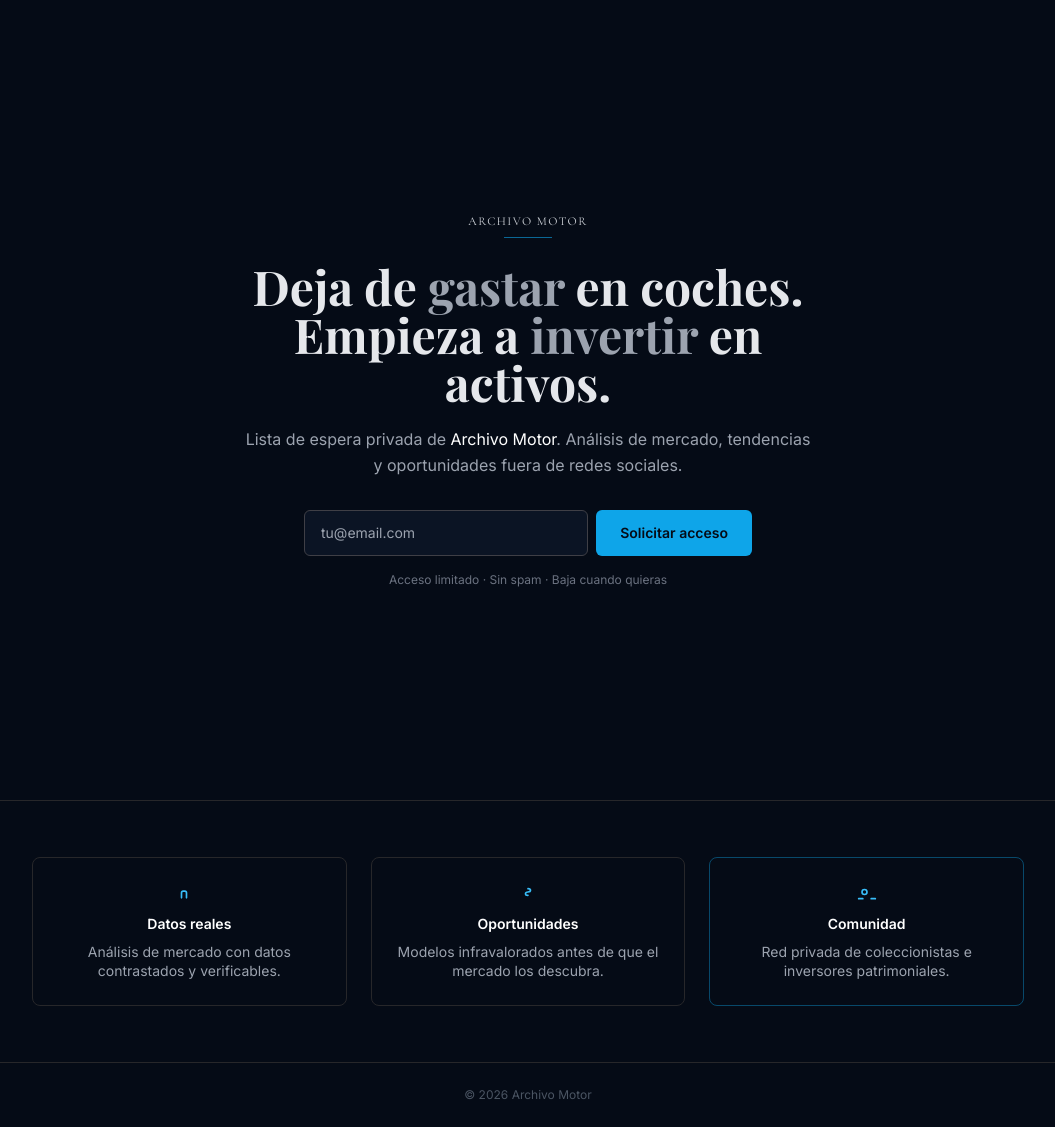
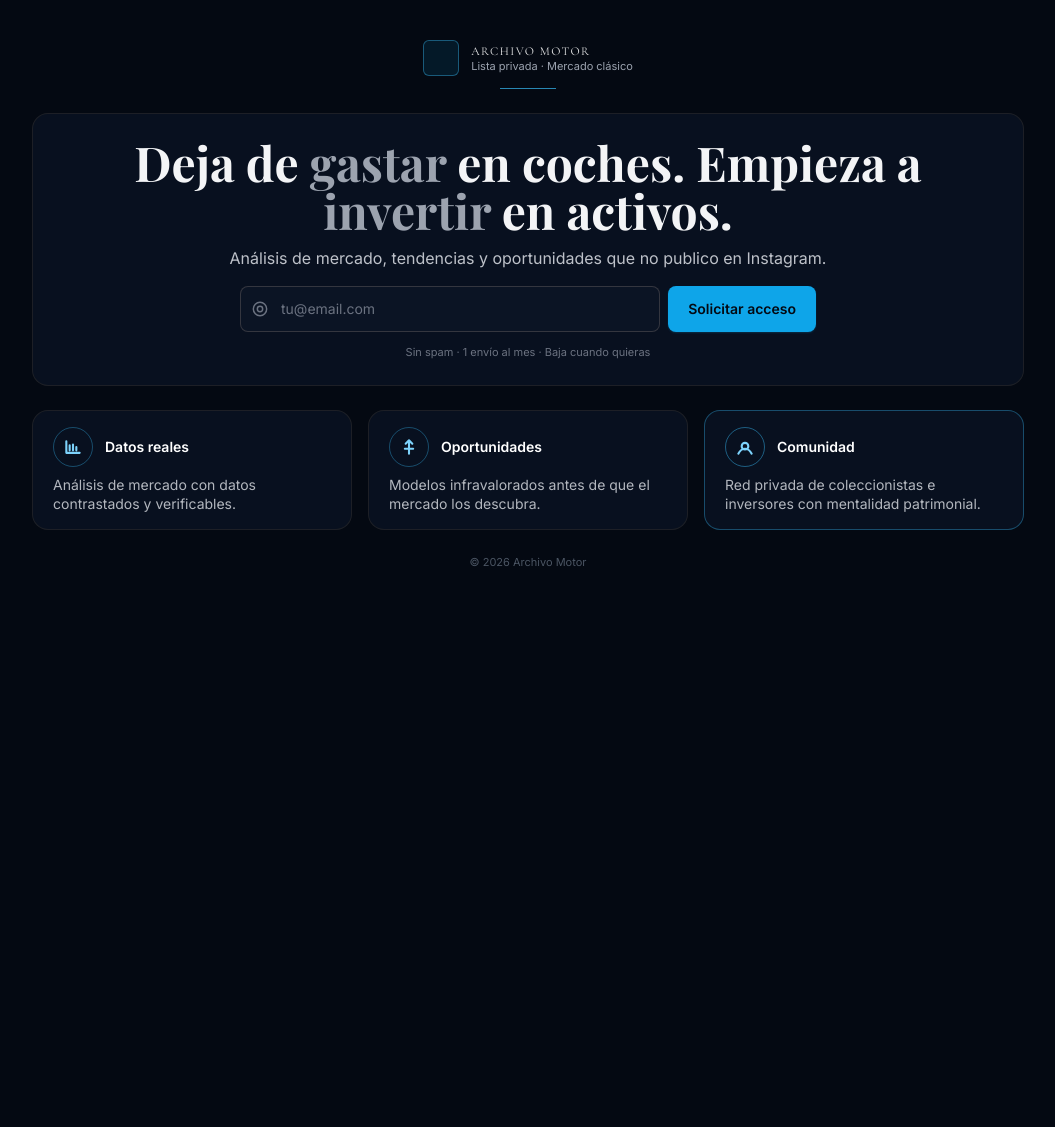
Before and after one commit to archivodariomotor-gif/ArchivoMotor, a plain HTML site: page index.html in a window 1280 px wide. Shown: the whole page, without its empty margins (112-1167 px from the left). After the commit the page ends 800 px from the top, so only its background shows below. Drawn offline with nearby package versions, Linux system fonts and the light colour scheme.

Commit message:
Update index.html

```diff
--- a/index.html
+++ b/index.html
@@ -1,146 +1,147 @@
 <!DOCTYPE html>
 <html lang="es">
 <head>
-    <meta charset="UTF-8">
-    <meta name="viewport" content="width=device-width, initial-scale=1.0">
+  <meta charset="UTF-8" />
+  <meta name="viewport" content="width=device-width, initial-scale=1.0" />
   <title>Archivo Motor</title>
 
-    <!-- Tailwind -->
   <script src="https://cdn.tailwindcss.com"></script>
 
-    <!-- Fonts -->
   <link rel="preconnect" href="https://fonts.googleapis.com">
   <link rel="preconnect" href="https://fonts.gstatic.com" crossorigin>
   <link href="https://fonts.googleapis.com/css2?family=Inter:wght@300;400;500;600&family=Playfair+Display:wght@700&family=Cormorant+Garamond:wght@400;500&display=swap" rel="stylesheet">
 
   <style>
-        body {
-            font-family: 'Inter', sans-serif;
-        }
-        .title-font {
-            font-family: 'Playfair Display', serif;
-        }
-        .brand-font {
-            font-family: 'Cormorant Garamond', serif;
-            letter-spacing: 0.12em;
-        }
-        .bg-navy {
-            background-color: #050b16;
-        }
+    body { font-family: 'Inter', sans-serif; }
+    .title-font { font-family: 'Playfair Display', serif; }
+    .brand-font { font-family: 'Cormorant Garamond', serif; letter-spacing: 0.12em; }
+    .bg-navy { background:#040912; } /* azul marino más oscuro */
+    .panel { background: rgba(11, 20, 36, 0.72); } /* panel interfaz */
   </style>
 </head>
 
-<body class="bg-navy text-gray-200">
+<body class="bg-navy text-gray-100">
 
-<!-- HERO -->
-<section class="min-h-screen flex items-center justify-center px-4">
-    <div class="max-w-xl text-center">
+  <!-- CONTENEDOR "INTERFAZ" -->
+  <main class="max-w-5xl mx-auto px-4 py-8 md:py-10">
 
-        <div class="mb-6">
-            <h3 class="brand-font text-xs text-gray-300 uppercase mb-2">
-                Archivo Motor
-            </h3>
-            <div class="w-12 h-px bg-sky-500 mx-auto opacity-60"></div>
+    <!-- HEADER COMPACTO -->
+    <header class="text-center mb-6">
+      <div class="flex items-center justify-center gap-3 mb-3">
+        <!-- Si quieres logo real: descomenta y pon tu archivo -->
+        <!-- <img src="amlogo.png" class="w-9 h-9 object-contain" alt="Archivo Motor"> -->
+        <div class="w-9 h-9 rounded-md border border-sky-400/40 bg-sky-500/10"></div>
+        <div class="text-left">
+          <div class="brand-font text-xs uppercase text-white/90 leading-none">Archivo Motor</div>
+          <div class="text-[11px] text-gray-400 leading-none mt-1">Lista privada · Mercado clásico</div>
         </div>
+      </div>
+      <div class="w-14 h-px bg-sky-400/70 mx-auto"></div>
+    </header>
 
-        <h1 class="title-font text-4xl md:text-5xl font-bold leading-tight mb-5">
-            Deja de <span class="text-gray-400">gastar</span> en coches.<br>
+    <!-- HERO EN PANEL (COMPACTO, “INTERFAZ”) -->
+    <section class="panel border border-zinc-800/70 rounded-2xl px-5 py-5 md:px-7 md:py-6 mb-6">
+      <h1 class="title-font text-3xl md:text-5xl font-bold leading-tight text-center mb-3">
+        Deja de <span class="text-gray-400">gastar</span> en coches.
         Empieza a <span class="text-gray-400">invertir</span> en activos.
       </h1>
 
-        <p class="text-base text-gray-400 mb-8 leading-relaxed">
-            Lista de espera privada de <span class="text-white">Archivo Motor</span>.
-            Análisis de mercado, tendencias y oportunidades fuera de redes sociales.
+      <p class="text-sm md:text-base text-gray-300/90 text-center leading-relaxed mb-4 max-w-2xl mx-auto">
+        Análisis de mercado, tendencias y oportunidades que no publico en Instagram.
       </p>
 
-        <form class="mb-4">
-            <div class="flex gap-2 max-w-md mx-auto">
+      <form action="TU_URL_AQUI" method="POST">
+        <div class="flex flex-col sm:flex-row gap-2 max-w-xl mx-auto">
+          <div class="flex-1 relative">
+            <svg class="absolute left-3 top-1/2 -translate-y-1/2 w-4 h-4 text-gray-500" fill="none" stroke="currentColor" viewBox="0 0 24 24">
+              <path stroke-linecap="round" stroke-linejoin="round" stroke-width="2.2" d="M16 12a4 4 0 10-8 0 4 4 0 008 0z" />
+              <path stroke-linecap="round" stroke-linejoin="round" stroke-width="2.2" d="M12 2c5.523 0 10 4.477 10 10s-4.477 10-10 10S2 17.523 2 12 6.477 2 12 2z" />
+            </svg>
             <input
               type="email"
+              name="email"
+              required
               placeholder="tu@email.com"
-                    required
-                    class="flex-1 px-4 py-3 bg-[#0b1424] border border-zinc-700 rounded-md text-sm text-white focus:outline-none focus:border-sky-500"
-                >
+              class="w-full pl-10 pr-3 py-3 bg-[#0b1424] border border-zinc-700/80 rounded-lg text-sm text-white placeholder-gray-500
+                     focus:outline-none focus:border-sky-400 focus:ring-1 focus:ring-sky-400/40"
+            />
+          </div>
+
           <button
             type="submit"
-                    class="px-6 py-3 bg-sky-500 text-[#050b16] text-sm font-semibold rounded-md hover:bg-sky-400 transition"
+            class="px-5 py-3 bg-sky-500 hover:bg-sky-400 text-[#040912] text-sm font-semibold rounded-lg transition
+                   shadow-sm shadow-sky-500/20"
           >
             Solicitar acceso
           </button>
         </div>
       </form>
 
-        <p class="text-xs text-gray-500">
-            Acceso limitado · Sin spam · Baja cuando quieras
+      <p class="text-[11px] text-gray-500 text-center mt-3">
+        Sin spam · 1 envío al mes · Baja cuando quieras
       </p>
-
-    </div>
     </section>
 
-<!-- BENEFICIOS -->
-<section class="py-14 border-t border-zinc-800">
-    <div class="max-w-5xl mx-auto px-4">
+    <!-- BENEFICIOS: MÁS COMPACTO + ICONOS NÍTIDOS -->
+    <section class="grid md:grid-cols-3 gap-3 md:gap-4">
 
-        <div class="grid md:grid-cols-3 gap-6">
-
-            <!-- Caja -->
-            <div class="border border-zinc-800 rounded-lg p-6">
-                <div class="text-sky-400 mb-3">
-                    <svg class="w-5 h-5 mx-auto" fill="none" stroke="currentColor" viewBox="0 0 24 24">
-                        <path stroke-linecap="round" stroke-linejoin="round" stroke-width="2"
-                            d="M9 19v-6a2 2 0 00-2-2H5a2 2 0 00-2 2v6" />
+      <!-- CARD 1 -->
+      <article class="panel border border-zinc-800/70 rounded-2xl px-5 py-4">
+        <div class="flex items-center gap-3 mb-2">
+          <div class="w-10 h-10 rounded-full bg-sky-500/12 border border-sky-400/35 flex items-center justify-center">
+            <svg class="w-5 h-5 text-sky-300" fill="none" stroke="currentColor" viewBox="0 0 24 24">
+              <path stroke-linecap="round" stroke-linejoin="round" stroke-width="2.5"
+                d="M4 19V5m0 14h16M8 16v-6m4 6V9m4 7v-4" />
             </svg>
           </div>
-                <h3 class="text-sm font-semibold text-white mb-2 text-center">
-                    Datos reales
-                </h3>
-                <p class="text-sm text-gray-400 text-center leading-snug">
+          <h3 class="text-sm font-semibold text-white">Datos reales</h3>
+        </div>
+        <p class="text-sm text-gray-300/85 leading-snug">
           Análisis de mercado con datos contrastados y verificables.
         </p>
-            </div>
+      </article>
 
-            <!-- Caja -->
-            <div class="border border-zinc-800 rounded-lg p-6">
-                <div class="text-sky-400 mb-3">
-                    <svg class="w-5 h-5 mx-auto" fill="none" stroke="currentColor" viewBox="0 0 24 24">
-                        <path stroke-linecap="round" stroke-linejoin="round" stroke-width="2"
-                            d="M12 8c2 0 3 1 3 2s-1 2-3 2-3 1-3 2 1 2 3 2" />
+      <!-- CARD 2 -->
+      <article class="panel border border-zinc-800/70 rounded-2xl px-5 py-4">
+        <div class="flex items-center gap-3 mb-2">
+          <div class="w-10 h-10 rounded-full bg-sky-500/12 border border-sky-400/35 flex items-center justify-center">
+            <svg class="w-5 h-5 text-sky-300" fill="none" stroke="currentColor" viewBox="0 0 24 24">
+              <path stroke-linecap="round" stroke-linejoin="round" stroke-width="2.5"
+                d="M12 20V4m0 0l-4 4m4-4l4 4M7 14h10" />
             </svg>
           </div>
-                <h3 class="text-sm font-semibold text-white mb-2 text-center">
-                    Oportunidades
-                </h3>
-                <p class="text-sm text-gray-400 text-center leading-snug">
+          <h3 class="text-sm font-semibold text-white">Oportunidades</h3>
+        </div>
+        <p class="text-sm text-gray-300/85 leading-snug">
           Modelos infravalorados antes de que el mercado los descubra.
         </p>
-            </div>
+      </article>
 
-            <!-- Caja -->
-            <div class="border border-sky-500/40 rounded-lg p-6">
-                <div class="text-sky-400 mb-3">
-                    <svg class="w-5 h-5 mx-auto" fill="none" stroke="currentColor" viewBox="0 0 24 24">
-                        <path stroke-linecap="round" stroke-linejoin="round" stroke-width="2"
-                            d="M17 20h5M7 20H2m10-8a3 3 0 11-6 0 3 3 0 016 0z" />
+      <!-- CARD 3 (ligeramente destacado pero sin “aire”) -->
+      <article class="panel border border-sky-400/35 rounded-2xl px-5 py-4">
+        <div class="flex items-center gap-3 mb-2">
+          <div class="w-10 h-10 rounded-full bg-sky-500/16 border border-sky-400/45 flex items-center justify-center">
+            <svg class="w-5 h-5 text-sky-300" fill="none" stroke="currentColor" viewBox="0 0 24 24">
+              <path stroke-linecap="round" stroke-linejoin="round" stroke-width="2.5"
+                d="M16 11a4 4 0 10-8 0 4 4 0 008 0z" />
+              <path stroke-linecap="round" stroke-linejoin="round" stroke-width="2.5"
+                d="M4 20c1.8-3.6 5-6 8-6s6.2 2.4 8 6" />
             </svg>
           </div>
-                <h3 class="text-sm font-semibold text-white mb-2 text-center">
-                    Comunidad
-                </h3>
-                <p class="text-sm text-gray-400 text-center leading-snug">
-                    Red privada de coleccionistas e inversores patrimoniales.
+          <h3 class="text-sm font-semibold text-white">Comunidad</h3>
+        </div>
+        <p class="text-sm text-gray-300/85 leading-snug">
+          Red privada de coleccionistas e inversores con mentalidad patrimonial.
         </p>
-            </div>
+      </article>
 
-        </div>
-    </div>
     </section>
 
-<!-- FOOTER -->
-<footer class="py-6 border-t border-zinc-800 text-center">
-    <p class="text-xs text-gray-600">
+    <!-- FOOTER COMPACTO -->
+    <footer class="text-center mt-6 text-[11px] text-gray-600">
       © 2026 Archivo Motor
-    </p>
     </footer>
 
+  </main>
 </body>
 </html>
```
Lines whose indentation alone changed are shown as unchanged.
